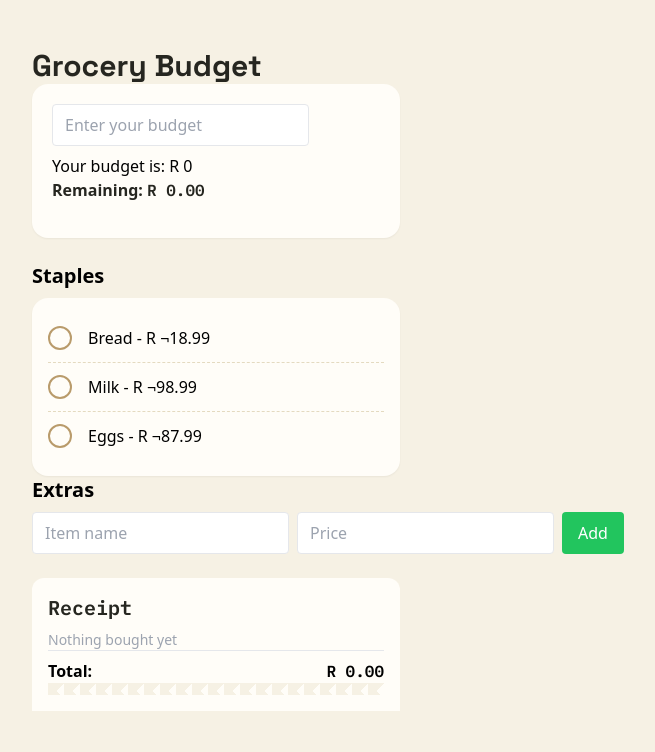
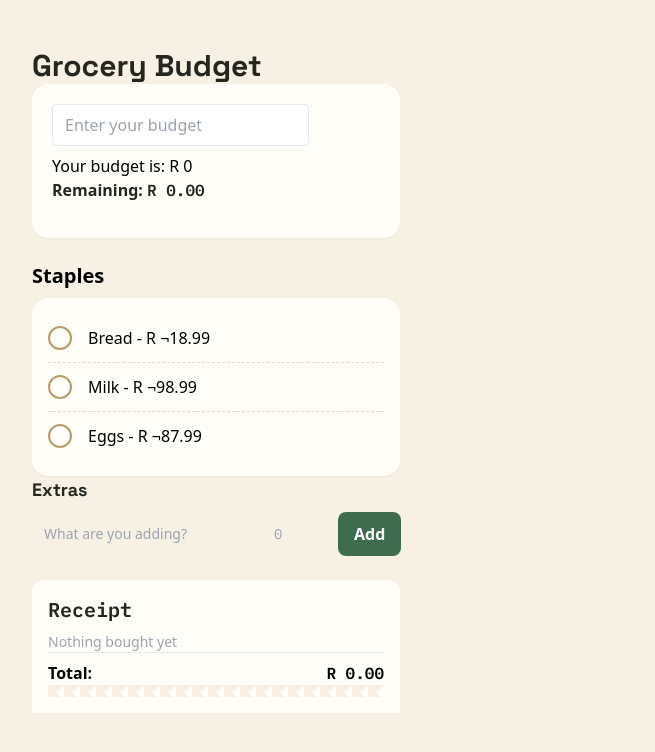
Before and after one commit to Khulekani1211/grocery-budget-app, a React (Vite) app: page / in a window 1280 px wide. Shown: the top 752 px of the page, without its empty margins (424-1079 px from the left). Built offline with nearby package versions, Linux system fonts and the light colour scheme.

Commit message:
Styling the Extras Section - Adding extra items part

```diff
--- a/src/components/ExtrasSection.jsx
+++ b/src/components/ExtrasSection.jsx
@@ -1,4 +1,5 @@
 import {useState} from 'react';
+import { COLORS } from "../constants/colors.js";
 
 export default function ExtrasSection({ extras, onAdd}){
     const [name, setName] = useState('');
@@ -18,25 +19,28 @@ export default function ExtrasSection({ extras, onAdd}){
     }
 
     return (
-        <div>
-            <h2 className="text-xl font-bold mb-2">Extras</h2>
+        <div className="mb-5">
+            <h2 style={{ fontFamily: '"Space Grotesk", sans-serif' , color: COLORS.ink }} className="text-lg font-bold mb-2">Extras</h2>
             <div className="flex gap-2 mb-3">
                 <input
                     value={name}
                     onChange={(e) => setName(e.target.value)}
-                    placeholder="Item name"
-                    className="border rounded px-3 py-2"
+                    placeholder="What are you adding?"
+                    style={{ backgroundColor: COLORS.paper, color: COLORS.ink }}
+                    className="flex-1 rounded-lg px-3 py-3 text-sm"
                 />
                 <input
                     type="number"
                     value={price}
                     onChange={(e) => setPrice(e.target.value)}
-                    placeholder="Price"
-                    className="border rounded px-3 py-2"
+                    placeholder="0"
+                    style={{ backgroundColor: COLORS.paper, color: COLORS.ink, fontFamily: '"IBM Plex Mono", monospace' }}
+                    className="w-16 rounded-lg px-2 py-3 text-sm"
                 />
                 <button
                     onClick={handleAdd}
-                    className="bg-green-500 text-white px-4 py-2 rounded hover:bg-green-600"
+                    style={{ backgroundColor: COLORS.basil}}
+                    className="px-4 rounded-lg text-white font-semibold shrink-0"
                 >
                     Add
                 </button>
```
